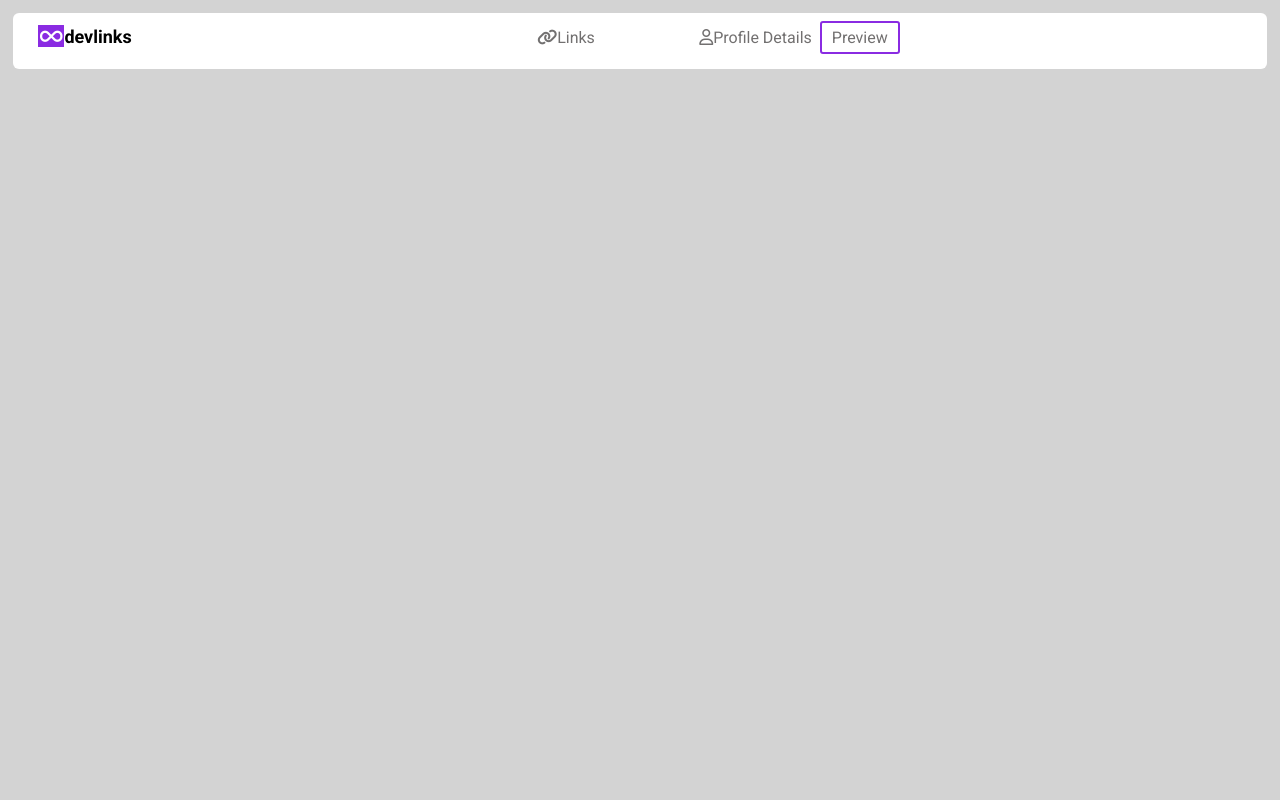
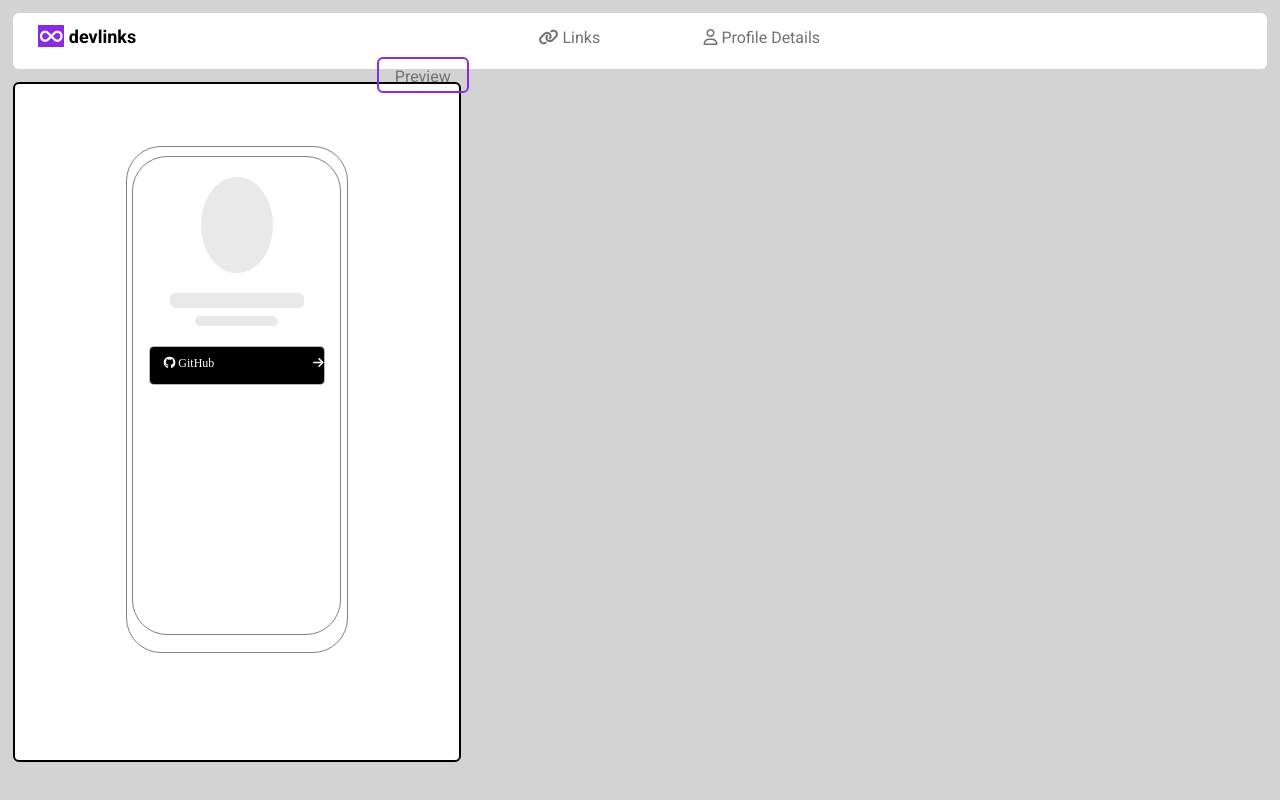
Before and after one commit to zlhshn/mobile_phone, a plain HTML site: page index.html in a window 1280 px wide. Drawn offline with Linux system fonts and the light colour scheme.

Commit message:
left-side

```diff
--- a/index.html
+++ b/index.html
@@ -1,29 +1,43 @@
 <!DOCTYPE html>
 <html lang="en">
 <head>
-    <meta charset="UTF-8" />
-    <meta name="viewport" content="width=device-width, initial-scale=1.0" />
-    <link rel="stylesheet" href="style.css" />
-    <link
-      rel="stylesheet"
-      href="https://cdnjs.cloudflare.com/ajax/libs/font-awesome/6.4.2/css/all.min.css"
-      integrity="sha512-z3gLpd7yknf1YoNbCzqRKc4qyor8gaKU1qmn+CShxbuBusANI9QpRohGBreCFkKxLhei6S9CQXFEbbKuqLg0DA=="
-      crossorigin="anonymous"
-      referrerpolicy="no-referrer"
-    />
-    <title>Mobile form</title>
+    <meta charset="UTF-8">
+    <meta name="viewport" content="width=device-width, initial-scale=1.0">
+    <title>Customize your links</title>
+    <link rel="stylesheet" href="style.css">
+    <link rel="preconnect" href="https://fonts.googleapis.com">
+<link rel="preconnect" href="https://fonts.gstatic.com" crossorigin>
+<link href="https://fonts.googleapis.com/css2?family=Audiowide&family=Lobster&family=Roboto:wght@400;700;900&display=swap" rel="stylesheet">
+<link rel="stylesheet" href="https://cdnjs.cloudflare.com/ajax/libs/font-awesome/6.4.2/css/all.min.css" integrity="sha512-z3gLpd7yknf1YoNbCzqRKc4qyor8gaKU1qmn+CShxbuBusANI9QpRohGBreCFkKxLhei6S9CQXFEbbKuqLg0DA==" crossorigin="anonymous" referrerpolicy="no-referrer" />
+
 </head>
 <body>
+<!-- 0.nav bar
+1.taşıyıcı içinde 2 adet div(telefonu taşıyan div) -->
 <nav>
     <ul>
-        <li id="devlinks"><i id="icon1" class="fa-solid fa-infinity"></i>devlinks
-        </li>
-        <li id="links"><i id="icon2" class="fa-solid fa-link"></i><a href="">Links</a></li>
-
-        <li id="profile"><i id="icon3" class="fa-regular fa-user"></i><a href="">Profile Details</a></li>
-
-        <li id="preview"><a href="">Preview</a></li>
+        <li id="devlinks"><i id="icon1" class="fa-solid fa-infinity"></i> devlinks</li>
+        <div >
+            <li id="links"><i id="icon2" class="fa-solid fa-link"></i><a href="#"> Links</a></li>
+        </div>
+        <div class="div2">
+            <li id="profile"><i id="icon3" class="fa-regular fa-user"></i> <a href="#"> Profile Details</a></li>
+        </div>
+        <li id="preview"><a href="#">Preview</a></li>
     </ul>
 </nav>
+<section class="left">
+    <article class="phone">
+        <article class="phone2">
+
+            <article class="photo"> </article>
+            <article class="photo2"></article>
+            <article class="photo3"></article>
+            <article class="github"><i id="space" class="fa-brands fa-github"></i> GitHub  <i id="arrow" class="fa-solid fa-arrow-right"></i></article>
+
+        </article>
+    </article>
+
+</section>
 </body>
 </html>
--- a/style.css
+++ b/style.css
@@ -1,6 +1,3 @@
-@import url('https://fonts.googleapis.com/css2?family=Roboto:ital,wght@0,100;0,300;0,400;0,500;0,700;0,900;1,100;1,300;1,400;1,500;1,700;1,900&display=swap');
-
-
 * {
   margin: 0;
   padding: 0;
@@ -22,7 +19,7 @@
   font-family: "Roboto", sans-serif;
 }
 #devlinks {
-    padding-left: 2%;
+  margin-left: 2%;
   font-weight: bold;
   font-size: 18px;
   padding-top: 1%;
@@ -37,34 +34,130 @@
   color: rgb(114, 112, 112);
 }
 #links {
-    padding-left: 32%;
-    color: rgb(114, 112, 112);
-
+  /* color: rgb(114, 112, 112); */
+  /* margin-left: 32%; */
+  /* padding: 0.6% 1%; */
+  margin-left: 12px;
 }
-
 a {
   text-decoration: none;
   color: rgb(114, 112, 112);
 }
-  #profile {
-    padding-left: 6%;
-    margin-left: 2%;
-    margin-right: 4px;
+div{
+  display: inline-block;
+  width: 115px;
+  margin-left: 30%;
+  padding: 10px;
 
 }
+.div2{
+  display: inline-block;
+  width: 150px;
+  /* margin-left: 20%; */
+  padding: 10px;
+  margin-left: 4%;
 
+}
+div:hover a {
+  color: blueviolet;
+}
+div:hover {
+  background-color: rgba(137, 43, 226, 0.37);
+  color: blueviolet;
+  border-radius: 6px;
+  /* padding: 0.6% 1%; */
+}
+div:hover #icon2 {
+  color: blueviolet;
+}
+#profile {
+  margin-left: 6%;
+}
 #icon3 {
   color: rgb(114, 112, 112);
+}
+.div2:hover #icon3 {
+  color: blueviolet;}
 
-
+#preview {
+  border: 2px solid blueviolet;
+  border-radius: 6px;
+  padding: 0.4%;
+  margin-left: 29%;
+  padding: 0.6% 1.3%;
+  padding-bottom: 0.4%;
 }
 
-  #preview {
-    /* padding-left: 30%; */
-    border: 2px solid blueviolet;
-    padding: 0.4%;
-    border-radius: 3px;
-    margin-left: ;
-    padding-left: 10px ;
-    padding-right: 10px;
+/*----------------------------------------------------------------   */
+
+.left{
+  border: 2px solid black;
+  width: 35%;
+  height: 85vh;
+  margin-left: 1%;
+  border-radius: 6px;
+  background-color: white;
 }
+
+.phone{
+  border: 1px solid grey;
+  width: 50%;
+  height: 75%;
+  margin: auto;
+  margin-top: 14%;
+  border-radius:35px;
+  background-color: white;
+}
+.phone2{
+  border: 1px solid grey;
+  width: 95%;
+  height: 95%;
+  margin: 4% auto ;
+  /* margin-top: 3%; */
+  border-radius:35px;
+  background-color: white;
+}
+
+.photo{
+  /* border: 1px solid lightgrey; */
+  width: 35%;
+  height: 20%;
+  margin: 10% auto ;
+  border-radius:50%;
+  background-color: rgba(211, 211, 211, 0.505);
+}
+.photo2{
+  /* border: 1px solid rgba(211, 211, 211, 0.868); */
+  width: 65%;
+  height: 3%;
+  margin: 10% auto 3%;
+  border-radius:5px;
+  background-color: rgba(211, 211, 211, 0.505);
+}
+.photo3{
+  /* border: 1px solid rgba(211, 211, 211, 0.868); */
+  width: 40%;
+  height: 2%;
+  margin: 4% auto ;
+  border-radius:5px;
+  background-color: rgba(211, 211, 211, 0.505);
+}
+/* Diğerlerinde de kullanılacak(youtube..) */
+.github{
+  border: 1px solid rgba(211, 211, 211, 0.868);
+  width: 85%;
+  height: 8%;
+  margin: 10% auto ;
+  border-radius:5px;
+  background-color:black;
+  color: white;
+  font-size: 12px;
+  padding-top: 4%;
+}
+/* Diğerlerine de aynı özellik */
+#arrow{
+  padding-left: 55%;
+}
+#space{
+  padding-left: 8%;
+}
```
Lines whose indentation alone changed are shown as unchanged.
